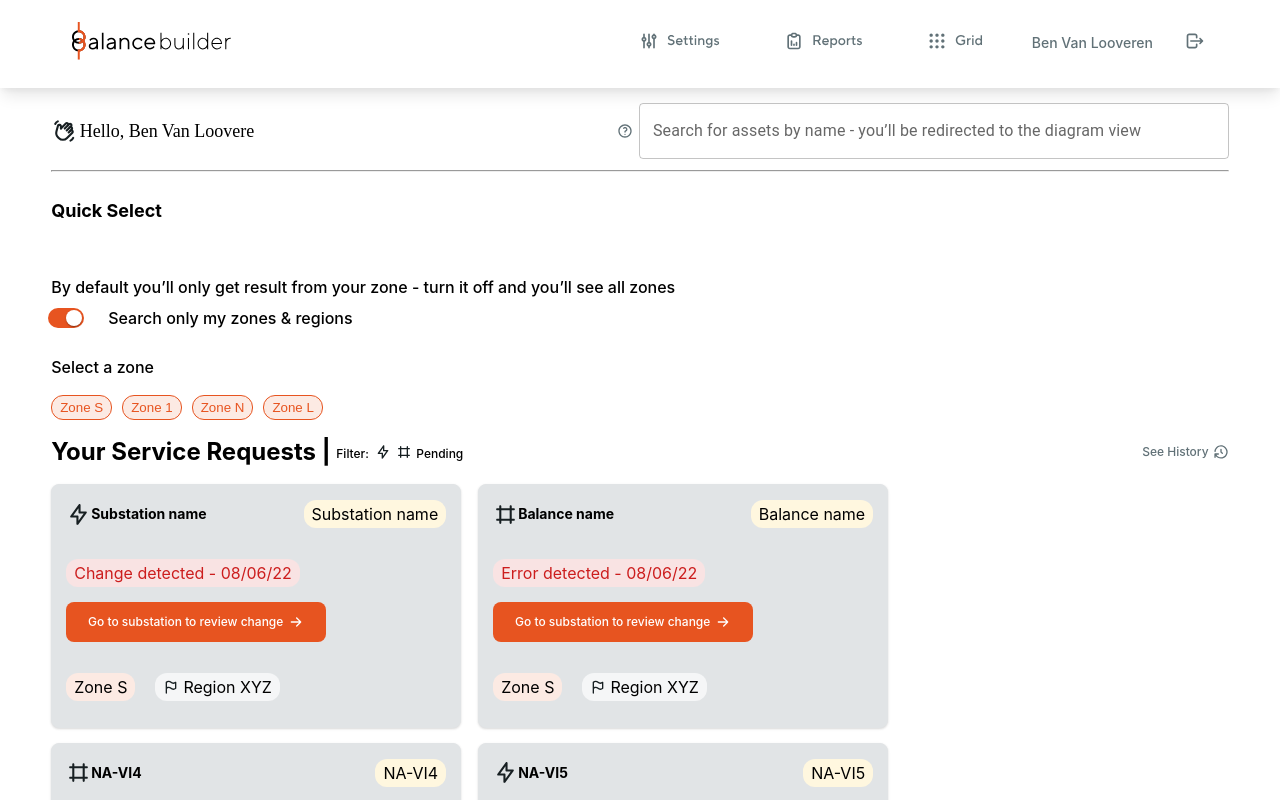
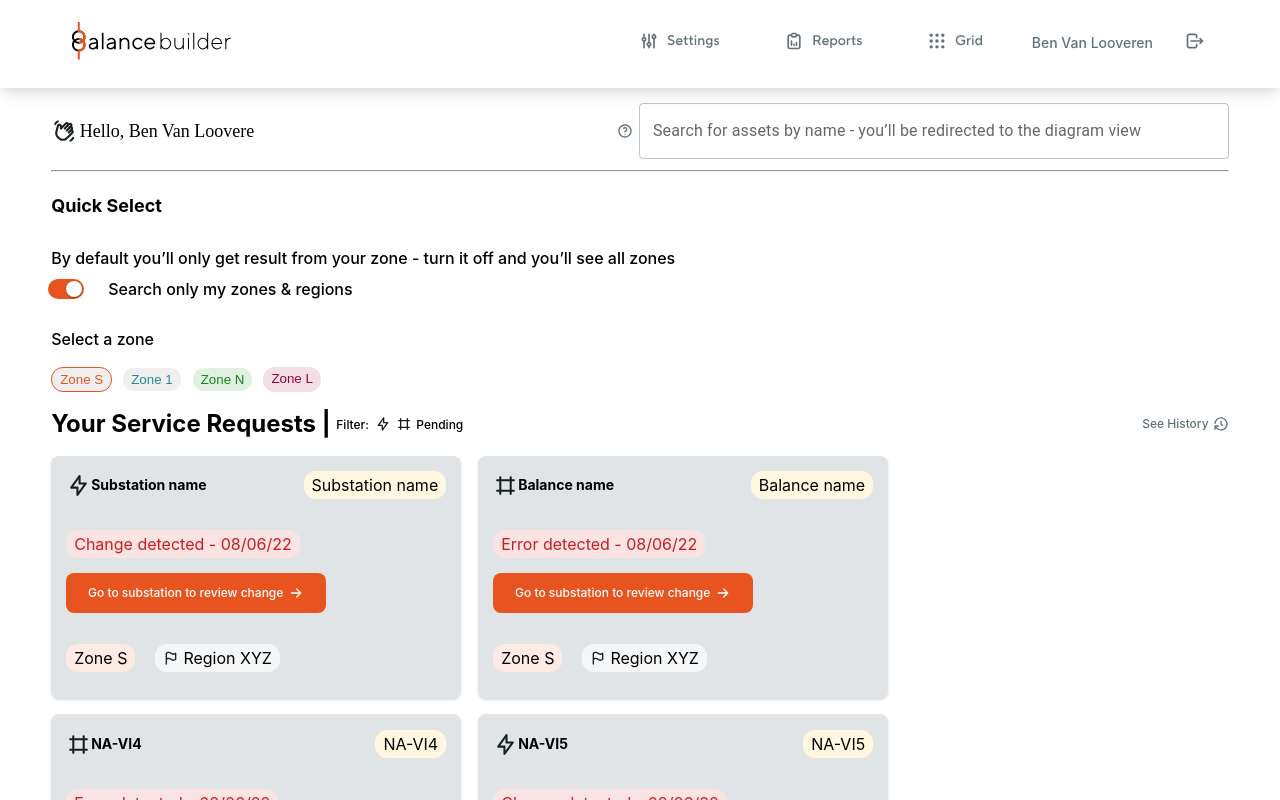
Before and after one commit to anees028/balanceBuilder, a React (Create React App) app: page / in a window 1280 px wide. Shown: the top 800 px of the page. Built offline with nearby package versions, Linux system fonts and the light colour scheme.

Commit message:
Select Zone updated with new CSS... Learning required

```diff
--- a/package.json
+++ b/package.json
@@ -12,6 +12,7 @@
     "react": "^18.2.0",
     "react-dom": "^18.2.0",
     "react-scripts": "5.0.1",
+    "styled-components": "^6.0.7",
     "web-vitals": "^2.1.4"
   },
   "scripts": {
--- a/src/components/dashboard/quickselect/quickselect.js
+++ b/src/components/dashboard/quickselect/quickselect.js
@@ -1,35 +1,84 @@
 import React from "react";
 import classes from './quickselect.module.css'
 import SwitchBtn from "../../../shared/switchbtn/switchbtn";
+import styled from "styled-components";
 
 const QuickSelect = (props) => {
 
-    const badges = ['Zone S', 'Zone 1', 'Zone N', 'Zone L'];
-    // const badges = [
-    //     {
-    //         id:1,
-    //         name:'Zone S',
-    //         color: '#E75420',
-    //         background: 'var(--colors-primary-bg-subtle, #FCEAE3);',
-    //         border: '0.5px solid var(--colors-orange-500, #E75420);',
-    //         bgcolor: '#FCEAE3'
-    //     },
-    //     {
-    //         id:2,
-    //         name:'Zone 1',
-    //         color: '#258998',
-    //         background:'var(--colors-secondary-bg-subtle, #E4F0F2);',
-    //         border: '0.5px solid var(--colors-orange-500, #E4F0F2);',
-    //         bgcolor: '#E4F0F2'
-    //     },
-    // ];
+    //const badges = ['Zone S', 'Zone 1', 'Zone N', 'Zone L'];
+    const badges = [
+        {
+            id:1,
+            name:'Zone S',
+            styles:{
+                color: '#E75420',
+                background: 'var(--colors-primary-bg-subtle, #FCEAE3);',
+                border: '0.5px solid var(--colors-orange-500, #E75420)',
+                borderRadius: '0.5px solid var(--colors-orange-500, #E75420);',
+                //boxShadow: '10px 10px 5px #E75420;'
+            }
+        },
+        {
+            id:2,
+            name:'Zone 1',
+            styles:{
+                color: '#258998',
+                border: '0.5px solid var(--color-white-100, #ffffff)',
+                background:'var(--colors-secondary-bg-subtle, #E4F0F2);',
+                borderRadius: '0.5px solid var(--colors-orange-500, #E75420);',
+            }
+        },
+        {
+            id:3,
+            name:'Zone N',
+            styles:{
+                color: 'var(--colors-success-fg-on-subtle, #138719)',
+                border: '0.5px solid var(--color-white-100, #ffffff)',
+                background: 'var(--colors-success-bg-subtle, #E2F0E2)',
+                borderRadius: '0.5px solid var(--colors-orange-500, #E75420);',
+                // border: '0.5px solid var(--colors-orange-500, #E75420);',
+                // bgcolor: '#FCEAE3'
+            }
+        },
+        {
+            id:4,
+            name:'Zone L',
+            styles:{
+                color: 'var(--colors-crimson-500, #990035)',
+                border: '0px solid var(--colors-crimson-500, #990035)',
+                background: 'var(--colors-crimson-50, #F2DFE6)',
+                borderRadius: '0.5px solid var(--colors-orange-500, #E75420);',
+            }
+        },
+    ];
+
+    // const myButton = styled.button`
+    //     color: white;
+    //     font-size: 15px;
+    //     background: blue
+    // `;
+    // const Title2 = styled.h1`
+    // font-size: 1.5em;
+    // text-align: center;
+    // color: #BF4F74;
+    // `;
+
+    // const buttons = badges.map(x => (
+    //     <div className={classes.btndiv}>
+    //         <button
+    //             style={x.styles}
+    //         >{x.name}</button>
+    //     </div>
+    // ))
+
+
 
     return (
         <div className={classes.main} >
             <div>
-                <h3>Quick Select</h3>
+                <h3 style={{}}>Quick Select</h3>
             </div>
-            <div>
+            <div style={{marginTop:'-2%'}}>
                 <p>By default you’ll only get result from your zone - turn it off and you’ll see all zones</p>
                 <div className={classes.btndiv}>
                     <SwitchBtn />
@@ -41,13 +90,12 @@ const QuickSelect = (props) => {
                 <div className={classes.badge}>
                     {badges.map(x => (
                         <button
-                            // style={{
-                            //     color:x.color,
-                            //     background: x.background,
-                            // }}
-                        >{x}</button>
+                            style={x.styles}
+                        >{x.name}</button>
                     ))}
                 </div>
+                {/* <Title2></Title2>
+                <myButton></myButton> */}
             </div>
         </div>
     )
--- a/src/components/dashboard/quickselect/quickselect.module.css
+++ b/src/components/dashboard/quickselect/quickselect.module.css
@@ -3,6 +3,7 @@
     flex-direction: column;
     align-items: flex-start;
     gap: 17px;
+    margin-top: -5px;
 }
 
 .main h3 {
@@ -50,13 +51,8 @@
 }
 
 .badge button {
-    color: #E75420;
     display: flex;
     margin-right: 10px;
     padding: 4px 8px;
-    justify-content: center;
-    align-items: center;
     border-radius: 12px;
-    border: 0.5px solid var(--colors-orange-500, #E75420);
-    background: var(--colors-primary-bg-subtle, #FCEAE3);
 }
```
Also changed, not shown: 1 other file (tests, documents, lock files or other folders).
